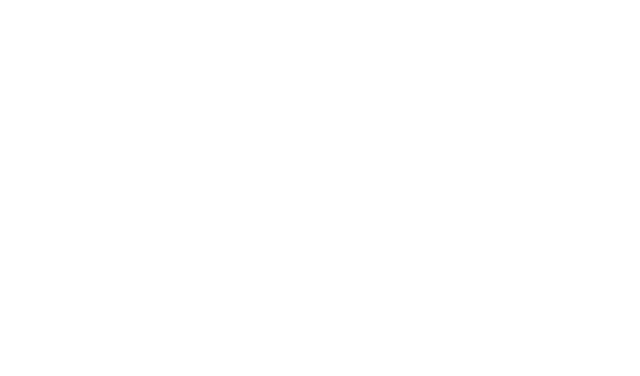
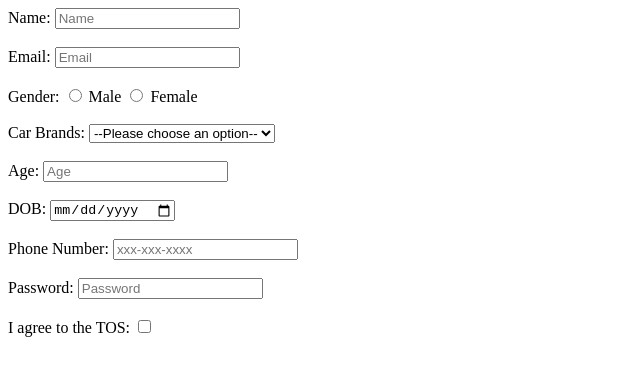
Before and after one commit to acciojob/signup-form-car-shivambirla784, a website: page main.html in a window 1280 px wide. Shown: the whole page, without its empty margins (0-640 px from the left). Drawn offline with Linux system fonts and the light colour scheme.

Commit message:
created a submission

```diff
--- a/main.html
+++ b/main.html
@@ -8,6 +8,50 @@
 
 <body>
 	<!-- the entire body must be written by student -->
+	<form method="post">
+		<label for="name">Name:</label>
+		<input id="name" type="text" placeholder="Name" required>
+        <br><br>
+
+		<label for="email">Email:</label>
+		<input id="email" type="email" placeholder="Email" required>
+        <br><br>
+
+		<label>Gender:</label>
+		<input id="gender_m" type="radio" name="gender" required>
+		<label for="gender_m">Male</label>
+
+		<input id="gender_f" type="radio" name="gender" required>
+		<label for="gender_f">Female</label>
+
+        <br><br>
+
+		<label for="cars">Car Brands:</label>
+		<select id="cars" required>
+			<option value="">--Please choose an option--</option>
+		</select>
+        <br><br>
+
+		<label for="age">Age:</label>
+		<input id="age" type="number" placeholder="Age" required>
+        <br><br>
+
+		<label for="dob">DOB:</label>
+		<input id="dob" type="date" required>
+        <br><br>
+
+		<label for="tel">Phone Number:</label>
+		<input id="tel" type="tel" placeholder="xxx-xxx-xxxx">
+        <br><br>
+
+		<label for="password">Password:</label>
+        <input id="password" type="password" placeholder="Password" required>
+		<br><br>
+
+		<label for="tos">I agree to the TOS:</label>
+		<input id="tos" type="checkbox" required>
+
+	</form>
     <script type="text/javascript" src="./script.js">
 </script>
 
```
